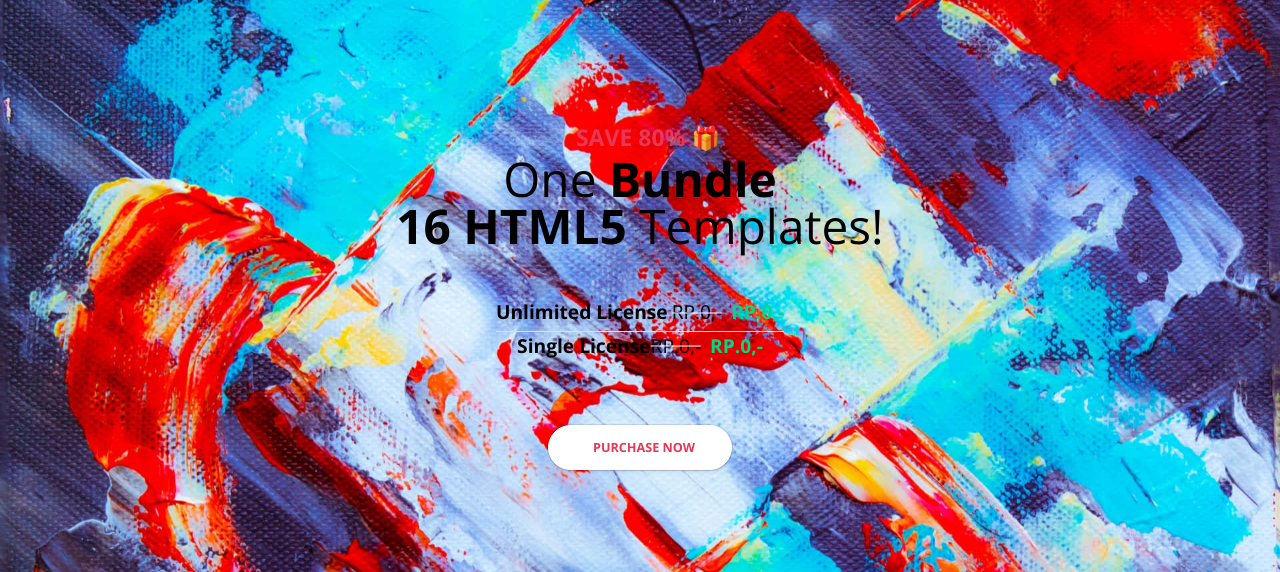
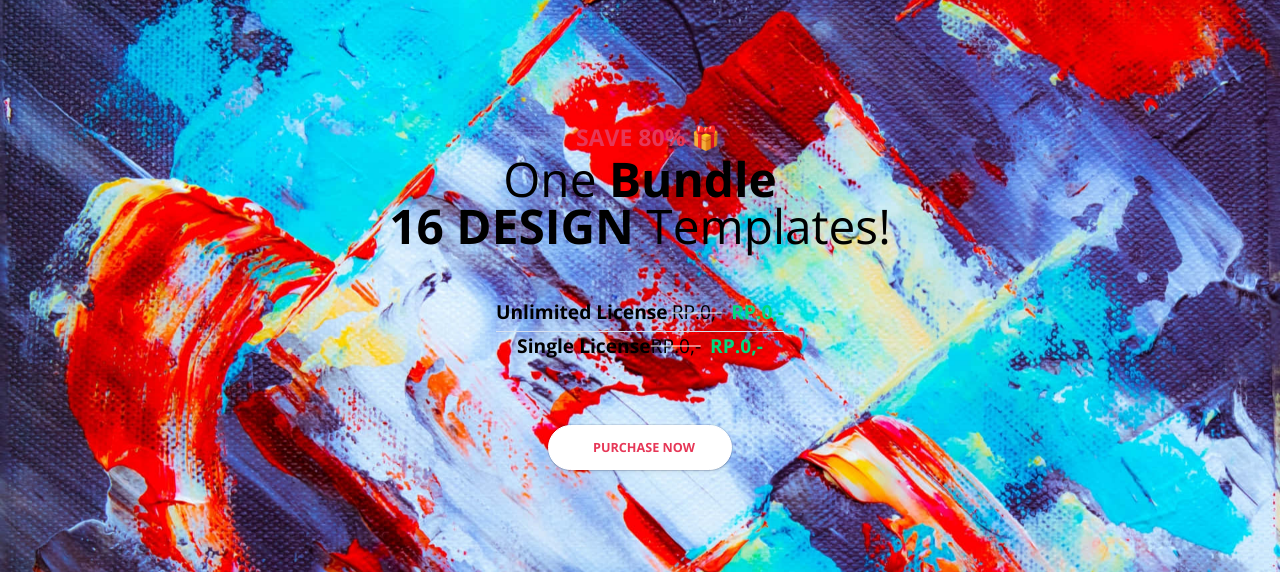
Before and after one commit to kombunerpe/tmp, a plain HTML site: page assets/index.html in a window 1280 px wide. Shown: the top 572 px of the page. Drawn offline with nearby package versions, Linux system fonts and the light colour scheme; some icons are missing.

Commit message:
Update index.html

```diff
--- a/assets/index.html
+++ b/assets/index.html
@@ -20,7 +20,7 @@
         <div class="container">
           <div class="row">
             <div class="col text-center"><span class="fs-2 font-weight-bold text-danger text-uppercase pl-3">Save 80% 🎁</span>
-              <h1 class="fs-4 fs-sm-6 text-black mb-3 font-weight-light mb-4 mb-md-5">One <span class="font-weight-bold">Bundle</span><br><span class="font-weight-bold"> 16 HTML5 </span><span>Templates!</span></h1>
+              <h1 class="fs-4 fs-sm-6 text-black mb-3 font-weight-light mb-4 mb-md-5">One <span class="font-weight-bold">Bundle</span><br><span class="font-weight-bold"> 16 DESIGN </span><span>Templates!</span></h1>
               <p class="lead font-weight-bold border-bottom d-inline-block mb-0 pb-1">
                 <a class="text-black text-decoration-none" href="https://kombunerpe.github.io/payment/session_index.html" >
                   Unlimited License<span class="cross-text font-weight-light ml-1">
```
